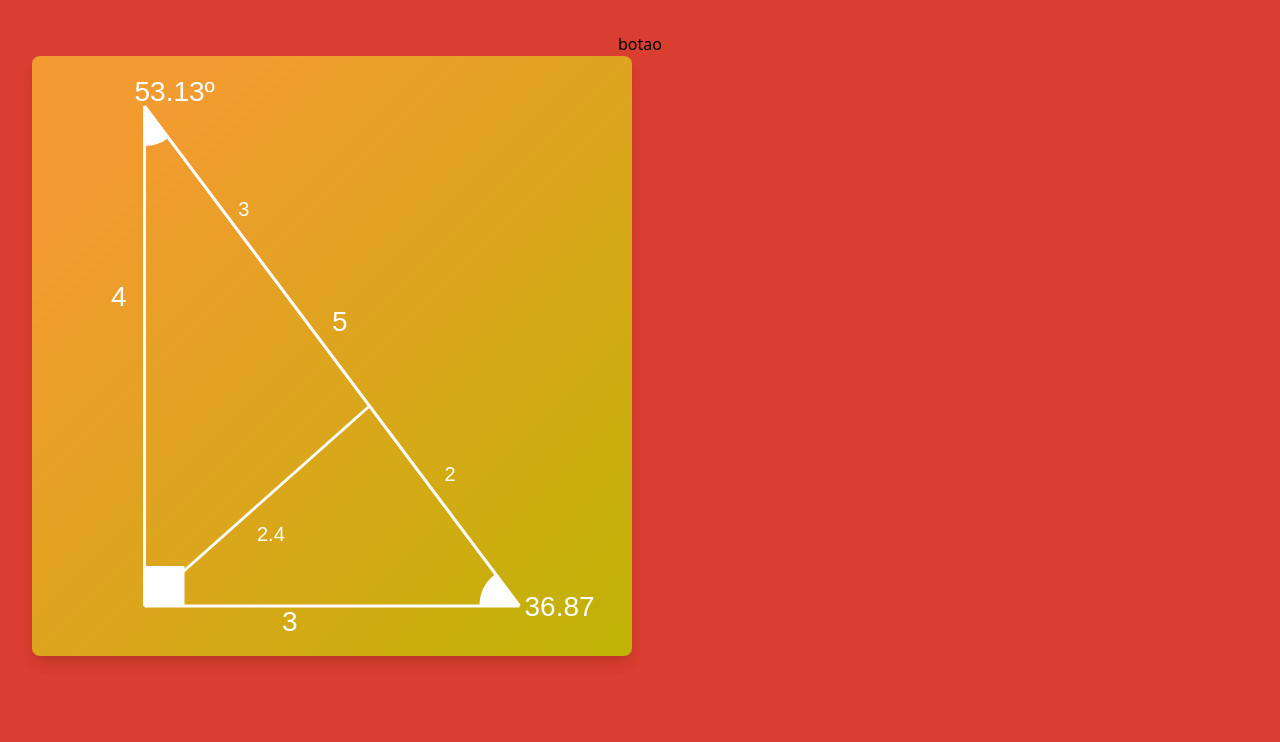
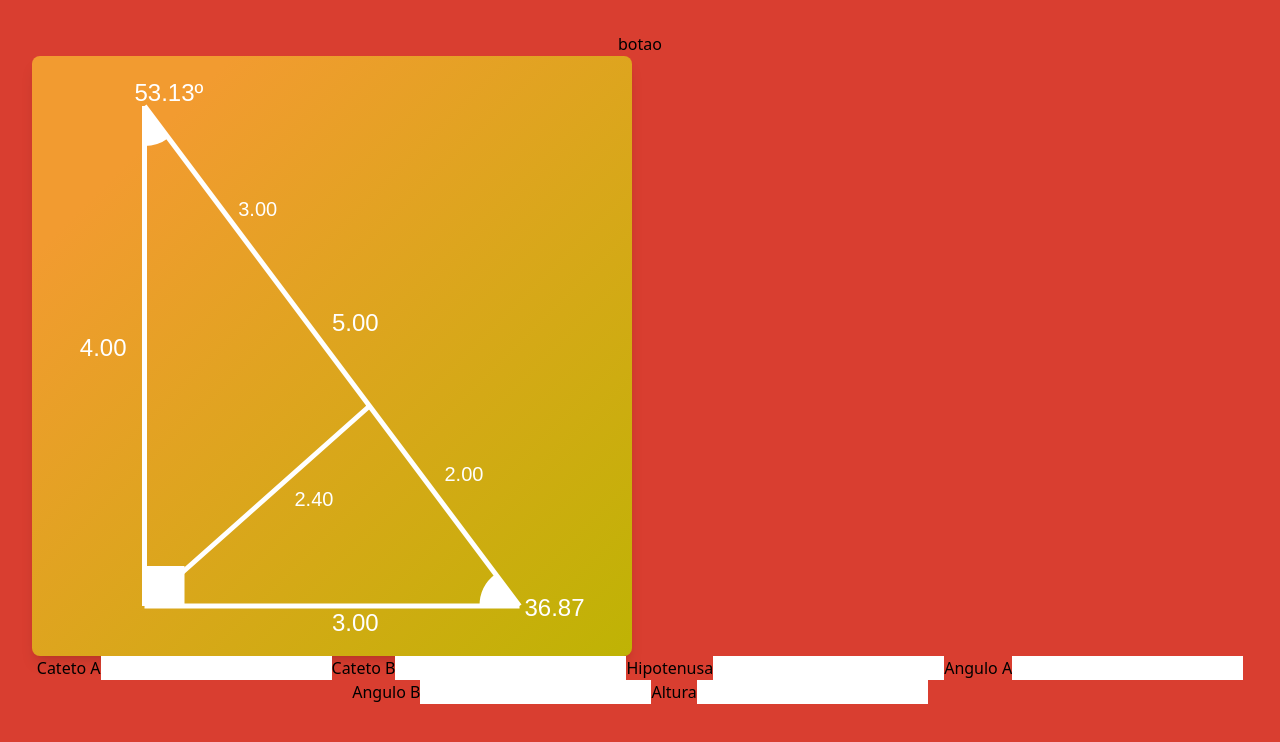
Before and after one commit to ronaldo26rodrigues/calculadora-pitagoras, a React (Vite) app in the folder calculadora-pitagoras/: page / in a window 1280 px wide. Shown: the top 742 px of the page. Built offline with nearby package versions, Linux system fonts and the light colour scheme.

Commit message:
destaca o lado sendo modificado

```diff
--- a/calculadora-pitagoras/src/App.tsx
+++ b/calculadora-pitagoras/src/App.tsx
@@ -4,12 +4,14 @@ import "./App.css";
 import "./components/Canvas";
 import Canvas from "./components/Canvas";
 import { Triangulo } from "./components/Triangulo";
+import { FormInput } from "./components/FormInput";
 
 function App() {
   const canvasSize = 500;
   const canvasPadding = 60;
 
   const [count, setCount] = useState(3);
+  const [linhaDestacada, setLinhaDestacada] = useState("");
 
   var [valoresAbsolutos, setValoresAbsolutos] = useState({
     catetoB: 3,
@@ -35,8 +37,50 @@ function App() {
       <Triangulo
         canvasSize={600}
         canvasPadding={100}
+        labelsOn={true}
+        alturaOn={true}
+        linhaDestacada={linhaDestacada}
         valoresAbsolutos={valoresAbsolutos}
       />
+      <form>
+        <FormInput
+        label="Cateto A"
+        linha="a"
+        name="catetoA"
+        setLinhaDestacada={setLinhaDestacada}
+        />
+        <FormInput
+        label="Cateto B"
+        linha="b"
+        name="catetoB"
+        setLinhaDestacada={setLinhaDestacada}
+        />
+        <FormInput
+        label="Hipotenusa"
+        linha="c"
+        name="hipotenusa"
+        setLinhaDestacada={setLinhaDestacada}
+        />
+        <FormInput
+        label="Angulo A"
+        linha="A"
+        name="anguloA"
+        setLinhaDestacada={setLinhaDestacada}
+        />
+        <FormInput
+        label="Angulo B"
+        linha="B"
+        name="anguloB"
+        setLinhaDestacada={setLinhaDestacada}
+        />
+        <FormInput
+        label="Altura"
+        linha="h"
+        name="altura"
+        setLinhaDestacada={setLinhaDestacada}
+        />
+
+      </form>
     </div>
   );
 }
--- /dev/null
+++ b/calculadora-pitagoras/src/components/FormInput.tsx
@@ -0,0 +1,26 @@
+import React from "react";
+
+interface FormInputProps {
+  name: string;
+  label: string;
+  linha:string
+  setLinhaDestacada: Function;
+}
+
+export function FormInput({ setLinhaDestacada, name, label, linha }: FormInputProps) {
+  return (
+    <>
+      <label htmlFor={name}>{label}</label>
+      <input
+        type="text"
+        name={name}
+        onFocus={() => {
+          setLinhaDestacada(linha);
+        }}
+        onBlur={() => {
+          setLinhaDestacada("");
+        }}
+      />
+    </>
+  );
+}
--- a/calculadora-pitagoras/src/components/Triangulo.tsx
+++ b/calculadora-pitagoras/src/components/Triangulo.tsx
@@ -5,6 +5,9 @@ import Canvas from "./Canvas";
 interface TrianguloProps {
   canvasSize: number;
   canvasPadding: number;
+  labelsOn: boolean;
+  alturaOn: boolean;
+  linhaDestacada: string
   valoresAbsolutos: {catetoA: number;
     catetoB: number;
     anguloA: number;
@@ -15,7 +18,7 @@ interface TrianguloProps {
     h2: number;}
 }
 
-export function Triangulo({canvasSize, valoresAbsolutos, canvasPadding}:TrianguloProps) {
+export function Triangulo({canvasSize, valoresAbsolutos, canvasPadding, labelsOn, alturaOn, linhaDestacada}:TrianguloProps) {
     var valoresRelativos = {
       catetoA: 0,
       catetoB: 0,
@@ -41,6 +44,8 @@ export function Triangulo({canvasSize, valoresAbsolutos, canvasPadding}:Triangul
         valoresRelativos["h2"] = valoresAbsolutos['h2']*proporcao;
 
         proporcaoHipotenusa = (valoresRelativos['h1']*100)/valoresRelativos['hipotenusa']/100;
+        valoresRelativos.anguloA = valoresAbsolutos.anguloA
+        valoresRelativos.anguloB = valoresAbsolutos.anguloB
     }
     calculoMedidasRelativas()
     // calcula o ponto de partida do desenho, para que o triângulo fique centralizado
@@ -73,10 +78,10 @@ export function Triangulo({canvasSize, valoresAbsolutos, canvasPadding}:Triangul
         ctx.lineTo(pontoPartida["x"],pontoPartida["y"]); // desenha a hipotenusa
 
         ctx.moveTo(pontoPartida['x'], pontoPartida['y']+valoresRelativos['catetoA']); // posiciona o cursor no ponto do angulo reto
-        ctx.lineTo(pontoPartida['x']+(proporcaoHipotenusa*valoresRelativos['catetoB']), pontoPartida['y']+(proporcaoHipotenusa)*valoresRelativos['catetoA']); // desenha a reta h (altura)
-
+        if(alturaOn) ctx.lineTo(pontoPartida['x']+((proporcaoHipotenusa)*valoresRelativos['catetoB']), pontoPartida['y']+((proporcaoHipotenusa)*valoresRelativos['catetoA'])); // desenha a reta h (altura)
+        ctx.strokeStyle = "#ffffff"
         ctx.stroke()
-
+        ctx.beginPath()
         ctx.moveTo(pontoPartida['x'],pontoPartida['y']); // posiciona o cursor no ponto A
         ctx.arc(pontoPartida['x'],pontoPartida['y'], 40, (Math.PI/180)*90, (Math.PI/180)*valoresAbsolutos['anguloA'], true); // desenha o ângulo do ponto A
         ctx.moveTo(pontoPartida['x']+valoresRelativos['catetoB'],pontoPartida['y']+valoresRelativos['catetoA']); // posiciona o cursor no ponto B
@@ -87,36 +92,77 @@ export function Triangulo({canvasSize, valoresAbsolutos, canvasPadding}:Triangul
             (Math.PI/180)*180,
             (Math.PI/180)*(180+valoresAbsolutos['anguloA']),
             false); //desenha o ângulo do ponto B
+            ctx.fillStyle = "white"
+            ctx.fill()
+            ctx.beginPath()
 
 
+        ctx.lineWidth = 5;
 
-        ctx.lineWidth = 3;
-        ctx.strokeStyle = "#ffffff"
 
-        ctx.fillStyle = "white"
-        ctx.font = "28px Arial"
+        ctx.font = "24px Arial"
 
         function txtLegenda(valor:number, seZero: string, eAngulo=false) {
-            return `${valor==0?seZero:valor}${eAngulo?"º":""}`
+            return `${valor==0?seZero:valor.toFixed(2)}${eAngulo?"º":""}`
         }
 
         // legendas
+        if(labelsOn){
             ctx.textAlign = "end";
-        ctx.fillText(txtLegenda(valoresAbsolutos.catetoA, "a"), pontoPartida['x']-18,250);
+            ctx.fillText(txtLegenda(valoresAbsolutos.catetoA, "a"), pontoPartida['x']-18,canvasSize/2);
             ctx.textAlign = "start";
             ctx.fillText(txtLegenda(valoresAbsolutos.anguloA, "A", true), pontoPartida['x']-10,pontoPartida['y']-5);
             ctx.fillText(txtLegenda(valoresAbsolutos.anguloB, "B"), pontoPartida['x']+valoresRelativos['catetoB']+5,pontoPartida['y']+valoresRelativos['catetoA']+10);
-        ctx.fillText(txtLegenda(valoresAbsolutos.catetoB, "b"), 250, pontoPartida['y']+valoresRelativos['catetoA']+25);
+            ctx.fillText(txtLegenda(valoresAbsolutos.catetoB, "b"), canvasSize/2, pontoPartida['y']+valoresRelativos['catetoA']+25);
 
             ctx.fillText(txtLegenda(valoresAbsolutos.hipotenusa, "c"), pontoPartida['x']+0.5*valoresRelativos['catetoB'], pontoPartida['y']+(0.45)*valoresRelativos['catetoA']);
             ctx.font = "20px Arial"
 
             ctx.fillText(txtLegenda(valoresAbsolutos.h1, "m"), pontoPartida['x']+0.25*valoresRelativos['catetoB'], pontoPartida['y']+(0.22)*valoresRelativos['catetoA']);
             ctx.fillText(txtLegenda(valoresAbsolutos.h2, "n"), pontoPartida['x']+0.80*valoresRelativos['catetoB'], pontoPartida['y']+(0.75)*valoresRelativos['catetoA']);
-        ctx.fillText(txtLegenda(valoresAbsolutos.altura, "h"), pontoPartida['x']+(proporcaoHipotenusa/2*valoresRelativos['catetoB']), pontoPartida['y']+(proporcaoHipotenusa*1.45)*valoresRelativos['catetoA']);
-
+            if(alturaOn) ctx.fillText(txtLegenda(valoresAbsolutos.altura, "h"), pontoPartida['x']+(proporcaoHipotenusa/1.5*valoresRelativos['catetoB']), (pontoPartida['y']+valoresRelativos['catetoA'])-(((1-proporcaoHipotenusa)/2)*valoresRelativos['catetoA']));
+        }
 
         ctx.fillRect(pontoPartida['x'], pontoPartida['y']+valoresRelativos['catetoA']-40, 40, 40); // quadrado do ângulo reto
         ctx.fill();
+        ctx.fillStyle = "red"
+        switch (linhaDestacada) {
+            case "a":
+                ctx.moveTo(pontoPartida["x"],pontoPartida["y"]); // posiciona o cursor no ponto A
+                ctx.lineTo(pontoPartida["x"],pontoPartida['y']+valoresRelativos['catetoA']); // desenha o cateto a
+                break;
+            case "b":
+                ctx.moveTo(pontoPartida["x"],pontoPartida['y']+valoresRelativos['catetoA']); // posiciona o cursor no ponto do angulo reto
+                ctx.lineTo(pontoPartida['x']+valoresRelativos['catetoB'],pontoPartida['y']+valoresRelativos['catetoA']); // desenha o cateto b
+                break;
+            case "c":
+                ctx.moveTo(pontoPartida['x']+valoresRelativos['catetoB'],pontoPartida['y']+valoresRelativos['catetoA']); // posiciona o cursor no ponto B
+                ctx.lineTo(pontoPartida["x"],pontoPartida["y"]); // desenha a hipotenusa
+                break;
+            case "h":
+                ctx.moveTo(pontoPartida['x'], pontoPartida['y']+valoresRelativos['catetoA']); // posiciona o cursor no ponto do angulo reto
+                if(alturaOn) ctx.lineTo(pontoPartida['x']+((proporcaoHipotenusa)*valoresRelativos['catetoB']), pontoPartida['y']+((proporcaoHipotenusa)*valoresRelativos['catetoA'])); // desenha a reta h (altura)
+                break;
+            case "A":
+                ctx.moveTo(pontoPartida['x'],pontoPartida['y']); // posiciona o cursor no ponto A
+                ctx.arc(pontoPartida['x'],pontoPartida['y'], 40, (Math.PI/180)*90, (Math.PI/180)*valoresAbsolutos['anguloA'], true); // desenha o ângulo do ponto A
+                // ctx.fill()
+                break;
+            case "B":
+                ctx.moveTo(pontoPartida['x']+valoresRelativos['catetoB'],pontoPartida['y']+valoresRelativos['catetoA']); // posiciona o cursor no ponto B
+        ctx.arc(
+            pontoPartida['x']+valoresRelativos['catetoB'],
+            pontoPartida['y']+valoresRelativos['catetoA'],
+            40,
+            (Math.PI/180)*180,
+            (Math.PI/180)*(180+valoresAbsolutos['anguloA']),
+            false); //desenha o ângulo do ponto B
+            // ctx.fill()
+                break;
+            default:
+                break;
+        }
+        ctx.strokeStyle = "#ff0000";
+        (linhaDestacada=="A"||linhaDestacada=="B")?ctx.fill():ctx.stroke()
     }}/>
 }
```
Lines whose indentation alone changed are shown as unchanged.
